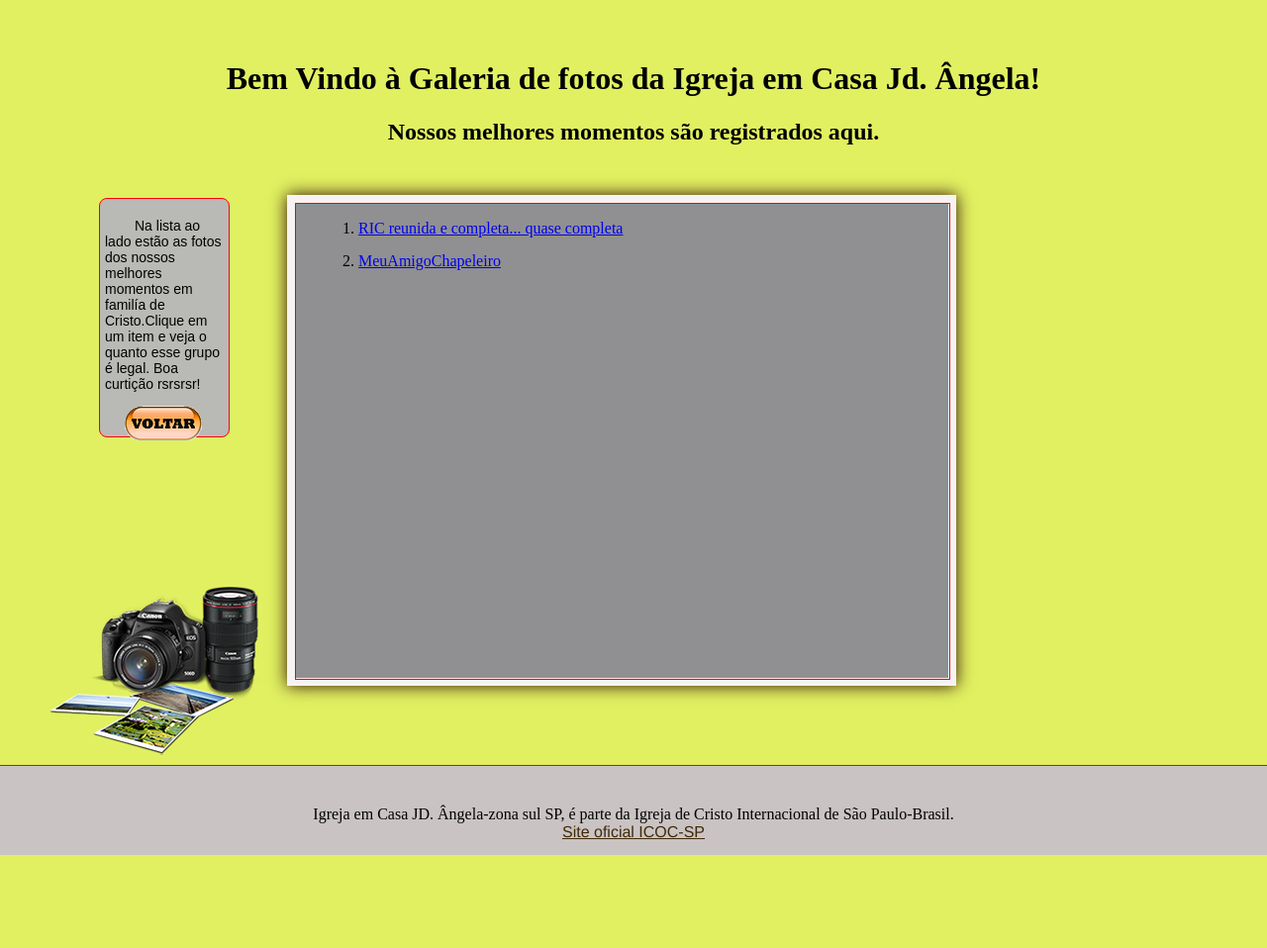
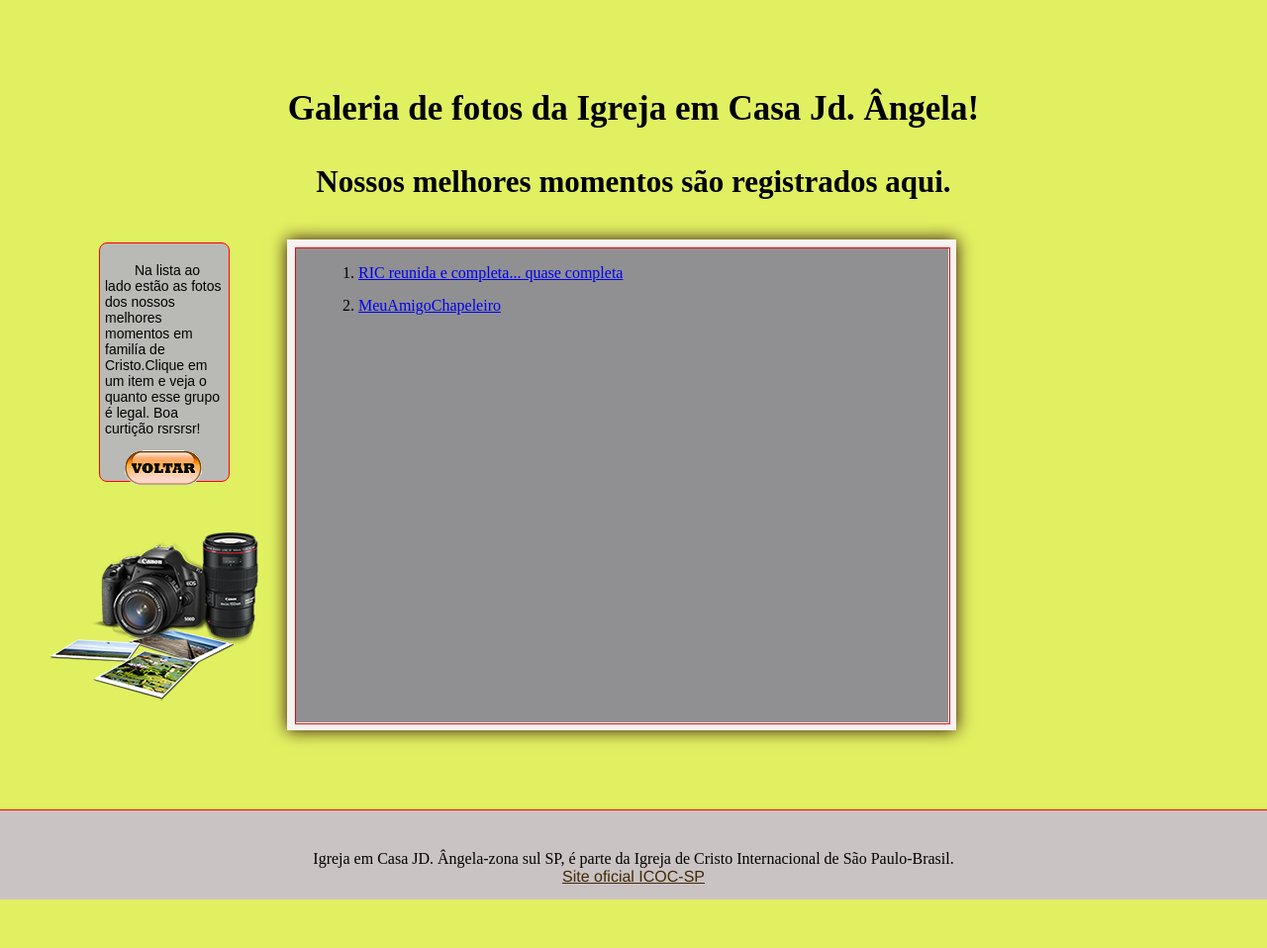
Before and after one commit to GuglielmoTargino/RIC_JD_ANGELA, a PHP site: page /fotos.html in a window 1280 px wide. Shown: the part 110-1068 px from the top of the page at 99% size. Before the commit the page ends 974 px from the top, so only its background shows below. Run offline with PHP 8.4, Linux system fonts and the light colour scheme.

Commit message:
adj_tam_tela
Ajuste no tamanho da tela

```diff
--- a/fotos.html
+++ b/fotos.html
@@ -49,7 +49,7 @@
 
         <main>
 
-            <h1>Bem Vindo à Galeria de fotos da Igreja em Casa Jd. Ângela! </h1>
+            <h1>Galeria de fotos da Igreja em Casa Jd. Ângela! </h1>
             <h2>
                 Nossos melhores momentos são registrados aqui.
             </h2>
--- a/libraries/stylesheet.css
+++ b/libraries/stylesheet.css
@@ -82,7 +82,7 @@ div#botao-menu img#bot-menu{
     right: 50px;}
 
     aside#cx-selecao{
-        top: 300px;
+        top: 310px;
         left: 30px;
         width: 75px;
         height: 250px;
@@ -123,11 +123,11 @@ figure#moldura img{
 
 h1{
     margin-top: 50px;
-    font-size: 15px;
+    font-size: 20px;
 }
 
 h2{
-    font-size: 13px;
+    font-size: 18px;
 }
 p{
     font-size: 12px;
@@ -163,7 +163,7 @@ p{
         right: 50px;}
 
         aside#cx-selecao{
-            top: 380px;
+            top: 320px;
             left: 60px;
             width: 100px;
             height: 195px;
@@ -202,7 +202,7 @@ p{
 
     h1{
         margin-top: 50px;
-        font-size: 25px;
+        font-size: 22px;
     }
 
     h2{
@@ -232,7 +232,7 @@ p{
 
     aside#cx-selecao{
             left: 100px;
-            top: 310px;
+            top: 355px;
             height: 230px;
             position:absolute;
             border: 1px solid red;
@@ -243,7 +243,7 @@ p{
         }
 
     img#logo-pagina{
-            top: -150px;
+            top: -250px;
             left: 50px;
     }
 
@@ -275,6 +275,15 @@ p{
         left: 20px;
     }
 
+    h1{
+        margin-top: 50px;
+        font-size: 35px;
+    }
+
+    h2{
+        font-size: 31px;
+    }
+
 
 }
 
@@ -302,6 +311,6 @@ h1{
 }
 h2{
     position: relative;
-    top: 150px;
+    top: 160px;
     text-align: center;
 }
```
